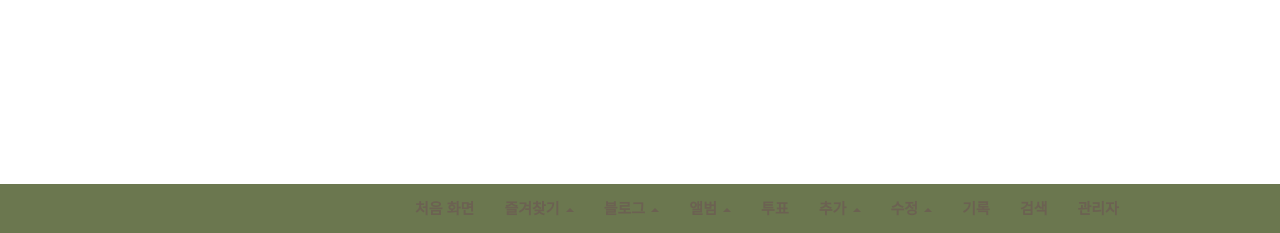
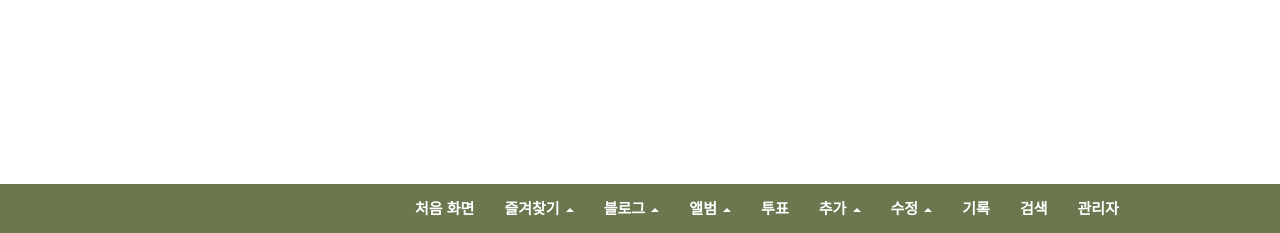
Before and after one commit to hyejin96/2017_djangoProject, a Django app: template blog/templates/blog/post_all.html in a window 1280 px wide, after a click on "즐겨찾기". Shown: the part 567-800 px from the top of the page. Run offline with Django 3.2, Linux system fonts and the light colour scheme; the template is opened without the code that fills it, so the values that code supplies are empty; some libraries are stand-ins or nearby versions.

Commit message:
Update base.css

```diff
--- a/static/css/base.css
+++ b/static/css/base.css
@@ -102,7 +102,7 @@ div#footer {
 
 /* MENU */
 div#menu a:link, div#menu a:visited {
-    color: #6C6152;
+    color: #fff;
     font-size: 15px;
     font-weight: bold;
 }
@@ -140,7 +140,7 @@ div#menu li:hover ul {
 /* LINK */
  /*#544A3D*/
 div#menu a:hover{
-   color: black;
+   color: #fff;
    font-weight: bold;
    background-color: #5b6642;
 }
```
